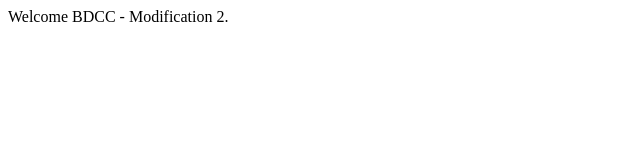
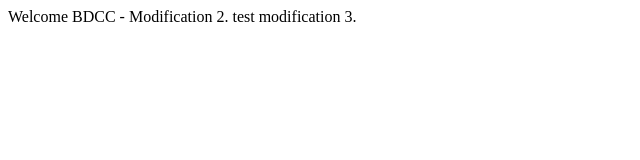
Before and after one commit to bout-nabil/tp4devops, a plain HTML site: page index.html in a window 1280 px wide. Shown: the whole page, without its empty margins (0-640 px from the left). Drawn offline with Linux system fonts and the light colour scheme.

Commit message:
test modification tp4 v3

```diff
--- a/index.html
+++ b/index.html
@@ -7,5 +7,6 @@
 </head>
 <body>
     Welcome BDCC - Modification 2.
+    test modification 3.
 </body>
 </html>
```
